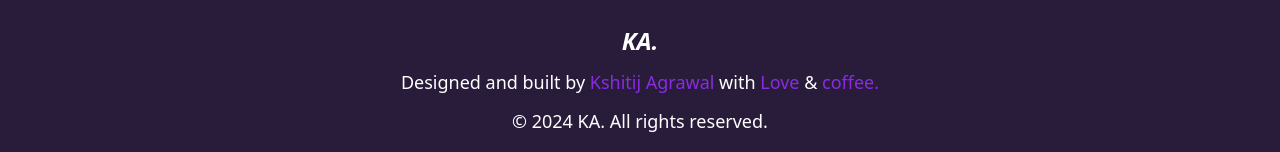
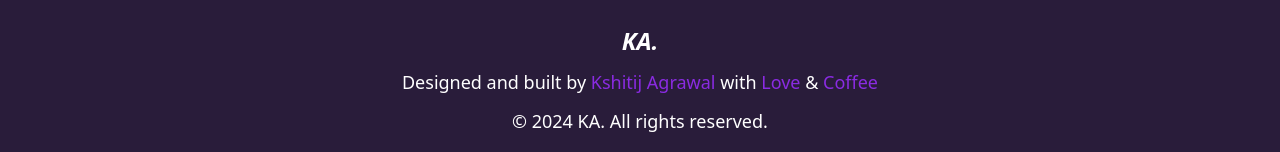
Before and after one commit to krish3742/portfolio, a React (Create React App) app: page / in a window 1280 px wide. Shown: the part 1933-2085 px from the top of the page. Built offline with nearby package versions, Linux system fonts and the light colour scheme.

Commit message:
Updated message of footer section

```diff
--- a/src/components/Footer.js
+++ b/src/components/Footer.js
@@ -5,7 +5,7 @@ function Footer() {
         <>
             <div className={Style.footer}>
                 <h1 className={Style.heading}>KA.</h1>
-                <p className={Style.para}>Designed and built by <span className={Style.span}>Kshitij Agrawal</span> with <span className={Style.span}>Love</span> & <span className={Style.span}>coffee.</span></p>
+                <p className={Style.para}>Designed and built by <span className={Style.span}>Kshitij Agrawal</span> with <span className={Style.span}>Love</span> & <span className={Style.span}>Coffee</span></p>
                 <p className={Style.para}>&#169; 2024 KA. All rights reserved.</p>
                 <div className="flex space-x-4 -mt-2">
                     <img className="inline-block mt-1 h-6 w-6 bg-cover cursor-pointer" src={require('../documents/GitHub.png')} alt="GitHub" onClick={() => window.open('https://github.com/krish3742', '_blank')} />
```
